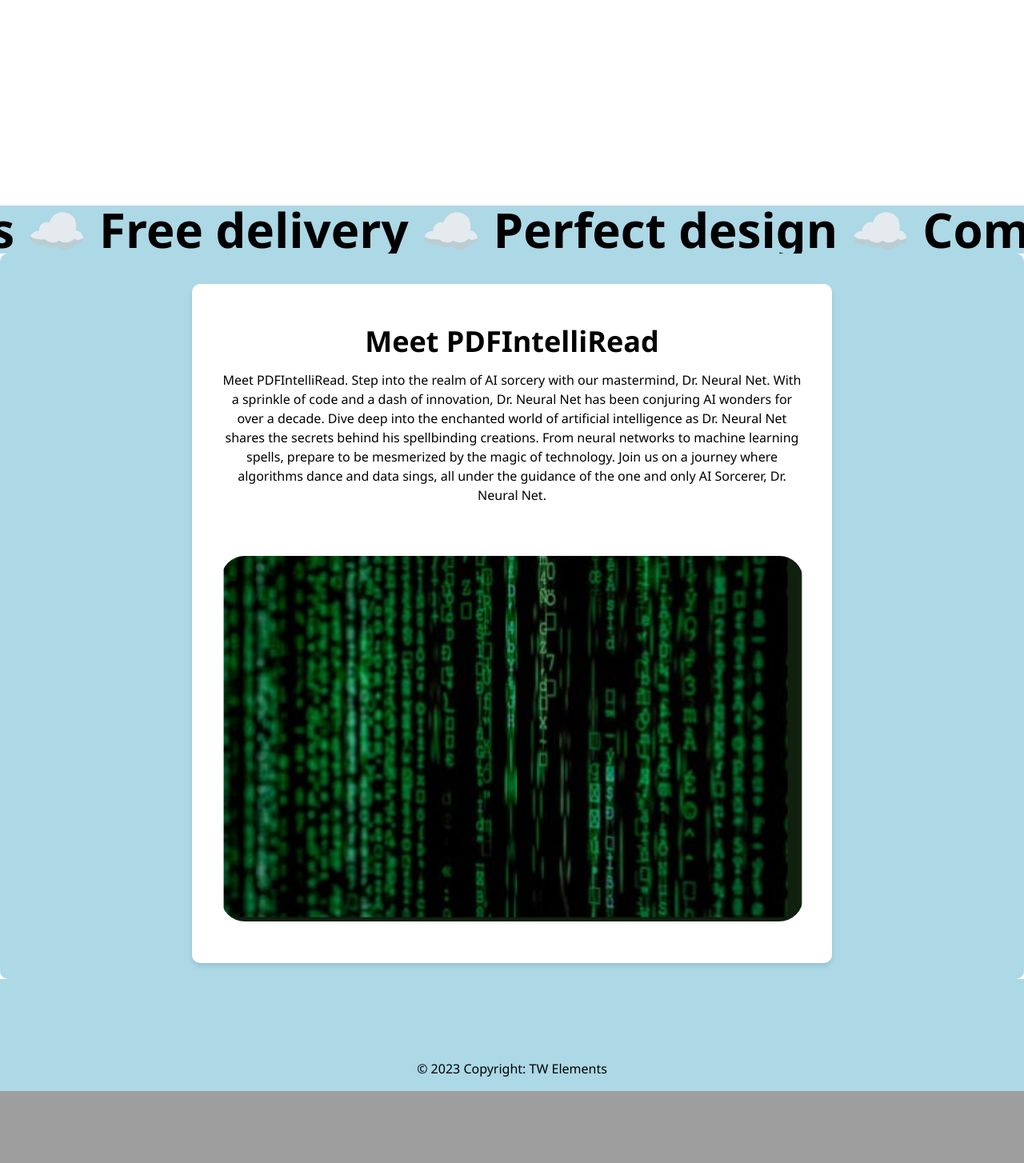
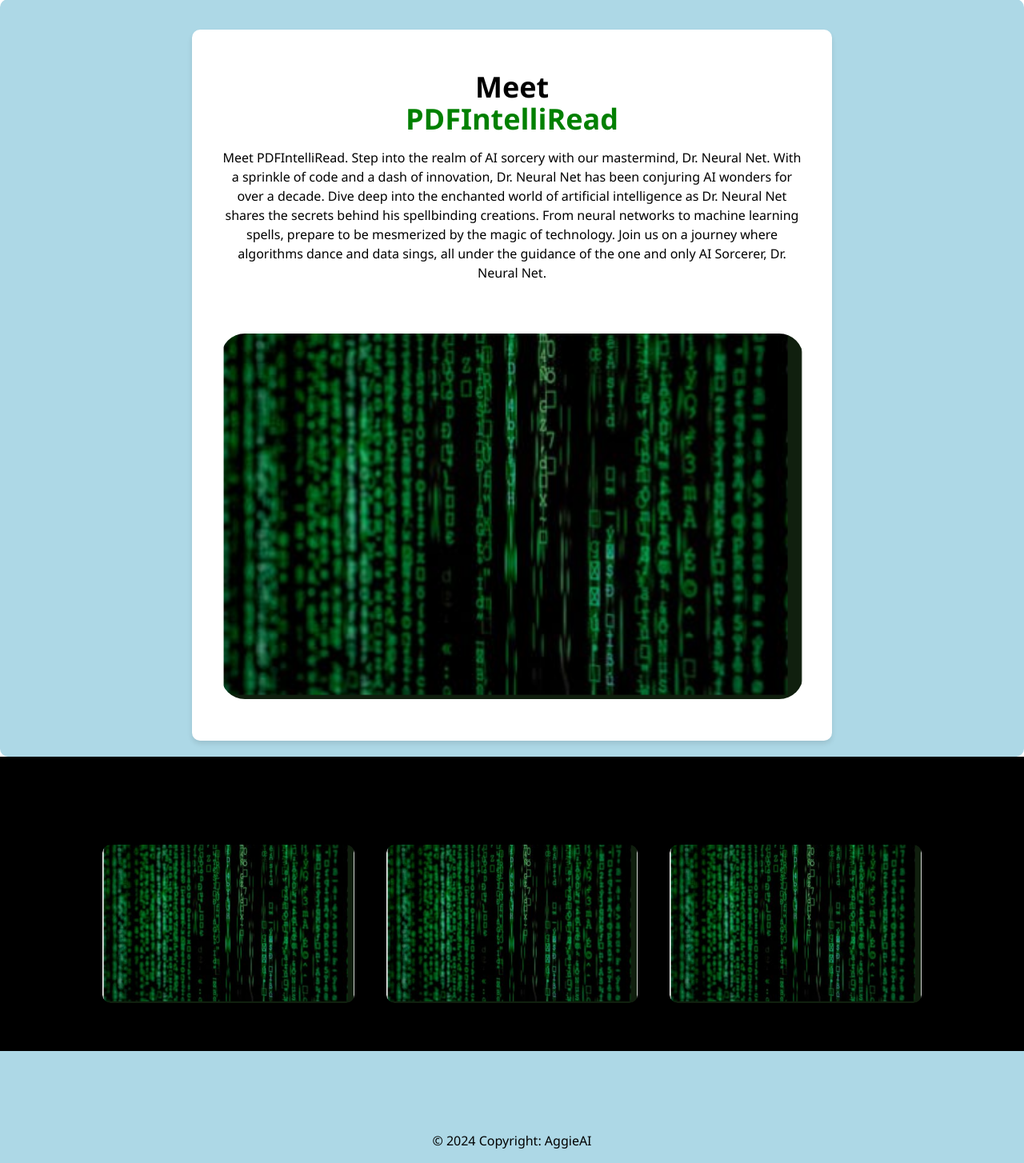
Before and after one commit to Agnes-Kalunda/PDF-IntelliRead, a Django app: page / in a window 1280 px wide. Shown: the part 801-2255 px from the top of the page at 80% size. Before the commit the page ends 2165 px from the top, so only its background shows below. Run offline with Django 3.2, Linux system fonts and the light colour scheme.

Commit message:
blog secton

```diff
--- a/pdfApp/templates/index.html
+++ b/pdfApp/templates/index.html
@@ -15,22 +15,15 @@
             overflow-x: hidden;
         }
 
-        /* Video background container */
-        .video-background {
-            position: fixed;
-            top: 0;
-            left: 0;
+
+
+        .background-container {
+    background-image: url('{% static "images/pixel.jpg" %}');
+    background-size: cover;
+    background-position: center;
+    background-repeat: no-repeat;
     width: 100%;
-            height: 100%;
-            z-index: -1;
-            overflow: hidden;
-        }
-
-        /* Ensure the video covers the entire section */
-        .video-background iframe {
-            width: 100%;
-            height: 100%;
-            object-fit: cover;
+    min-height: 100vh; /* Ensures it covers the viewport height */
 }
 
         /* Navbar styling */
@@ -122,7 +115,7 @@
         .btn {
             display: inline-block;
             padding: 10px 20px;
-            background-color: #007bff;
+            background-color: black;
             margin-bottom: 2%;
             color: #fff;
             font-weight: 600;
@@ -156,7 +149,7 @@
         }
 
         span{
-            color: #007bff;
+            color: black;
         }
 
         .two-container {
@@ -208,16 +201,113 @@
     background-color: lightblue;
   }
 
+  .swiper-button-prev:after,
+        .swiper-rtl .swiper-button-next:after {
+            content: '' !important;
+        }
+
+        .swiper-button-next:after,
+        .swiper-rtl .swiper-button-prev:after {
+            content: '' !important;
+        }
+
+        .swiper-button-next svg,
+        .swiper-button-prev svg {
+            width: 24px !important;
+            height: 24px !important;
+        }
+
+        .swiper-button-next,
+        .swiper-button-prev {
+            position: relative !important;
+        }
+
+        .swiper-slide.swiper-slide-active {
+            --tw-border-opacity: 1 !important;
+            border-color: rgb(79 70 229 / var(--tw-border-opacity)) !important;
+        }
+
+        .swiper-slide.swiper-slide-active>.swiper-slide-active\:text-indigo-600 {
+            --tw-text-opacity: 1;
+            color: rgb(79 70 229 / var(--tw-text-opacity));
+        }
+
+        .swiper-slide.swiper-slide-active>.flex .grid .swiper-slide-active\:text-indigo-600 {
+            --tw-text-opacity: 1;
+            color: rgb(79 70 229 / var(--tw-text-opacity));
+        }
+        .wrapper {
+        padding: 10px 10%;
+    }
+
+    #card-area {
+        padding: 50px 0;
+    }
+
+    .box-area {
+        display: grid;
+        grid-template-columns: repeat(auto-fit, minmax(250px, 1fr));
+        grid-gap: 40px;
+        margin-top: 50px;
+    }
+
+    .box {
+        border-radius: 10px;
+        position: relative;
+        overflow: hidden;
+        box-shadow: 5px 5px 15px rgba(0, 0, 0, 0.5);
+    }
+
+    .box img {
+        width: 100%;
+        border-radius: 10px;
+        display: block;
+        transition: transform 0.5s;
+    }
+
+    .overlay {
+        height: 0;
+        width: 100%;
+        background: linear-gradient(transparent, #1c1c1c 58%);
+        border-radius: 10px;
+        position: absolute;
+        left: 0;
+        bottom: 0;
+        overflow: hidden;
+        display: flex;
+        align-items: center;
+        justify-content: center;
+        flex-direction: column;
+        padding: 0 40px;
+        text-align: center;
+        font-size: 14px;
+        transition: height 0.5s;
+    }
+
+    .overlay h3 {
+        font-weight: 500;
+        margin-bottom: 5px;
+        margin-top: 80%;
+        font-size: 30px;
+        letter-spacing: 2px;
+    }
+
+    .box:hover img {
+        transform: scale(1.2);
+    }
+
+    .box:hover .overlay {
+        height: 100%;
+    }
+
     </style>
 </head>
 <body>
 
-    <!-- Video background section -->
-    <div class="video-background">
-        <iframe src="https://www.youtube.com/embed/VI1g2lY4LRg?autoplay=1&mute=1&loop=1&playlist=VI1g2lY4LRg&controls=0&showinfo=0&modestbranding=1&iv_load_policy=3" frameborder="0" allow="autoplay; encrypted-media" allowfullscreen></iframe>
-    </div>
+
 
     <!-- Navbar section -->
+    <div class="background-container">
       <nav class="navbar">
           <div class="navbar-content">
               <!-- Logo and title -->
@@ -246,33 +336,52 @@
               <a href="#" class="btn">Try it</a>
           </div>
       </section>
+  </div>
 
 
+    <section class="two-container">
+      <div class="two">
+          <div class="container mx-auto px-4 py-8 text-center">
+              <h1 class="text-4xl font-extrabold mb-4">Meet <div style="color: green;">PDFIntelliRead</div></h1>
+              <p>Meet PDFIntelliRead. Step into the realm of AI sorcery with our mastermind, Dr. Neural Net. With a sprinkle of code and a dash of innovation, Dr. Neural Net has been conjuring AI wonders for over a decade. Dive deep into the enchanted world of artificial intelligence as Dr. Neural Net shares the secrets behind his spellbinding creations. From neural networks to machine learning spells, prepare to be mesmerized by the magic of technology. Join us on a journey where algorithms dance and data sings, all under the guidance of the one and only AI Sorcerer, Dr. Neural Net.</p>
+          </div>
 
-
-
-    <section class="three">
-        <div>
-            <!-- Second column content -->
-            <h2 class="text-4xl font-extrabold mb-4">PDF IntelliRead</h2>
-            <p>Nulla facilisi. Suspendisse potenti. Fusce euismod, ligula vel dictum tincidunt, sapien arcu vestibulum lorem, sit amet commodo quam est id dui.</p>
+          <div class="container mx-auto px-4 py-8 text-center">
+              <img src="{% static 'images/one.png' %}" alt="Logo" class="full-height-img">
           </div>
-        <div>
-            <img src="{% static 'images/one.png' %}" alt="Logo" class="full-height-img">
       </div>
   </section>
 
-    <section class="gallery10" id="features-61-ufN3GLYDdB">
-        <div class="container-fluid mx-auto px-4 overflow-hidden relative">
-          <div class="loop-container flex flex-nowrap whitespace-nowrap">
-            <div class="marquee text-4xl md:text-6xl font-bold mb-4 md:mb-0 mr-10">
-              ☁️ Best offers ☁️ Free delivery ☁️ Perfect design ☁️ Comfort ☁️ Support 24/7 ☁️ Vibes ☁️ Best offers ☁️ Free delivery ☁️ Perfect design ☁️ Comfort ☁️ Support 24/7 ☁️ Vibes
+  <section style="background-color: black; color: white;">
+    <div id="card-area">
+        <div class="wrapper">
+            <div class="box-area">
+                <div class="box">
+                    <img src="{% static 'images/one.png' %}" alt="Logo" class="">
+                    <div class="overlay">
+                        <h3>Hello</h3>
+                        <p>Lorem ipsum lorem ipsum</p>
+                        <a href="#">Check now</a>
                     </div>
-            <div class="marquee text-4xl md:text-6xl font-bold mb-4 md:mb-0 mr-10">
-              ☁️ Best offers ☁️ Free delivery ☁️ Perfect design ☁️ Comfort ☁️ Support 24/7 ☁️ Vibes ☁️ Best offers ☁️ Free delivery ☁️ Perfect design ☁️ Comfort ☁️ Support 24/7 ☁️ Vibes
                 </div>
-            <div class="marquee text-4xl md:text-6xl font-bold mb-4 md:mb-0">
-              ☁️ Best offers ☁️ Free delivery ☁️ Perfect design ☁️ Comfort ☁️ Support 24/7 ☁️ Vibes ☁️ Best offers ☁️ Free delivery ☁️ Perfect design ☁️ Comfort ☁️ Support 24/7 ☁️ Vibes
+
+                <div class="box">
+                    <img src="{% static 'images/one.png' %}" alt="Logo" class="">
+                    <div class="overlay">
+                        <h3>Hello</h3>
+                        <p>Lorem ipsum lorem ipsum</p>
+                        <a href="#">Check now</a>
+                    </div>
+                </div>
+
+                <div class="box">
+                    <img src="{% static 'images/one.png' %}" alt="Logo" class="">
+                    <div class="overlay">
+                        <h3>Hello</h3>
+                        <p>Lorem ipsum lorem ipsum</p>
+                        <a href="#">Check now</a>
+                    </div>
+                </div>
             </div>
         </div>
     </div>
@@ -281,19 +390,11 @@
 
 
 
-    <!-- Two-row section inside a box -->
-    <section class="two-container">
-        <div class="two">
-            <div class="container mx-auto px-4 py-8 text-center">
-                <h1 class="text-4xl font-extrabold mb-4">Meet PDFIntelliRead</h1>
-                <p>Meet PDFIntelliRead. Step into the realm of AI sorcery with our mastermind, Dr. Neural Net. With a sprinkle of code and a dash of innovation, Dr. Neural Net has been conjuring AI wonders for over a decade. Dive deep into the enchanted world of artificial intelligence as Dr. Neural Net shares the secrets behind his spellbinding creations. From neural networks to machine learning spells, prepare to be mesmerized by the magic of technology. Join us on a journey where algorithms dance and data sings, all under the guidance of the one and only AI Sorcerer, Dr. Neural Net.</p>
-            </div>
 
-            <div class="container mx-auto px-4 py-8 text-center">
-                <img src="{% static 'images/one.png' %}" alt="Logo" class="full-height-img">
-            </div>
-        </div>
-    </section>
+
+
+
+
 
 
 
@@ -409,8 +510,8 @@
 
   <!--Copyright section-->
   <div class="w-full bg-black/5 p-4 text-center">
-    © 2023 Copyright:
-    <a href="https://tw-elements.com/">TW Elements</a>
+    © 2024 Copyright:
+    <a href="#">AggieAI</a>
   </div>
 </footer>
 
```
Also changed, not shown: static/images/book.jpeg (added), static/images/down2.jpeg (added), static/images/down3.jpeg (added), static/images/down4.jpeg (added), static/images/downloadd.jpeg (added), static/images/imagefive.jpg (added), static/images/images.jpeg (added), static/images/imagess.jpeg (added), static/images/pixel.jpg (added). Lines whose indentation alone changed are shown as unchanged.
